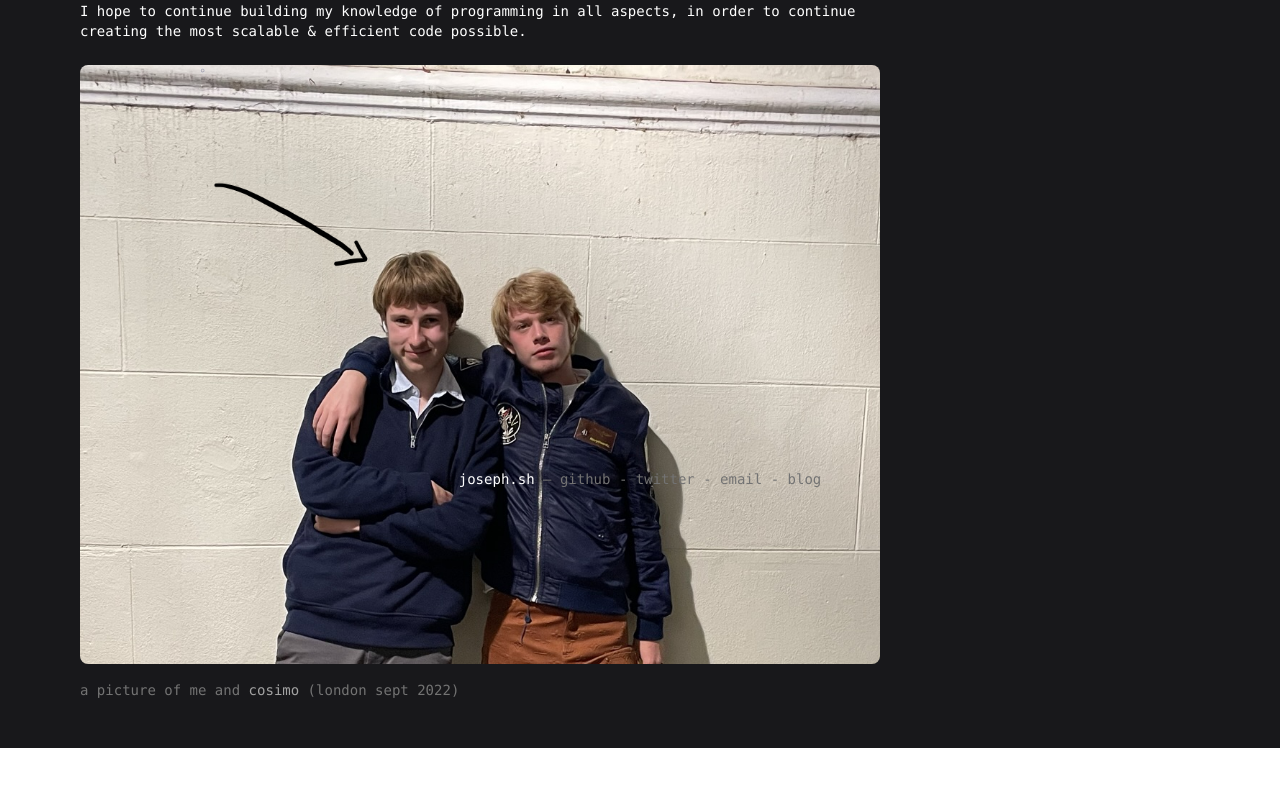
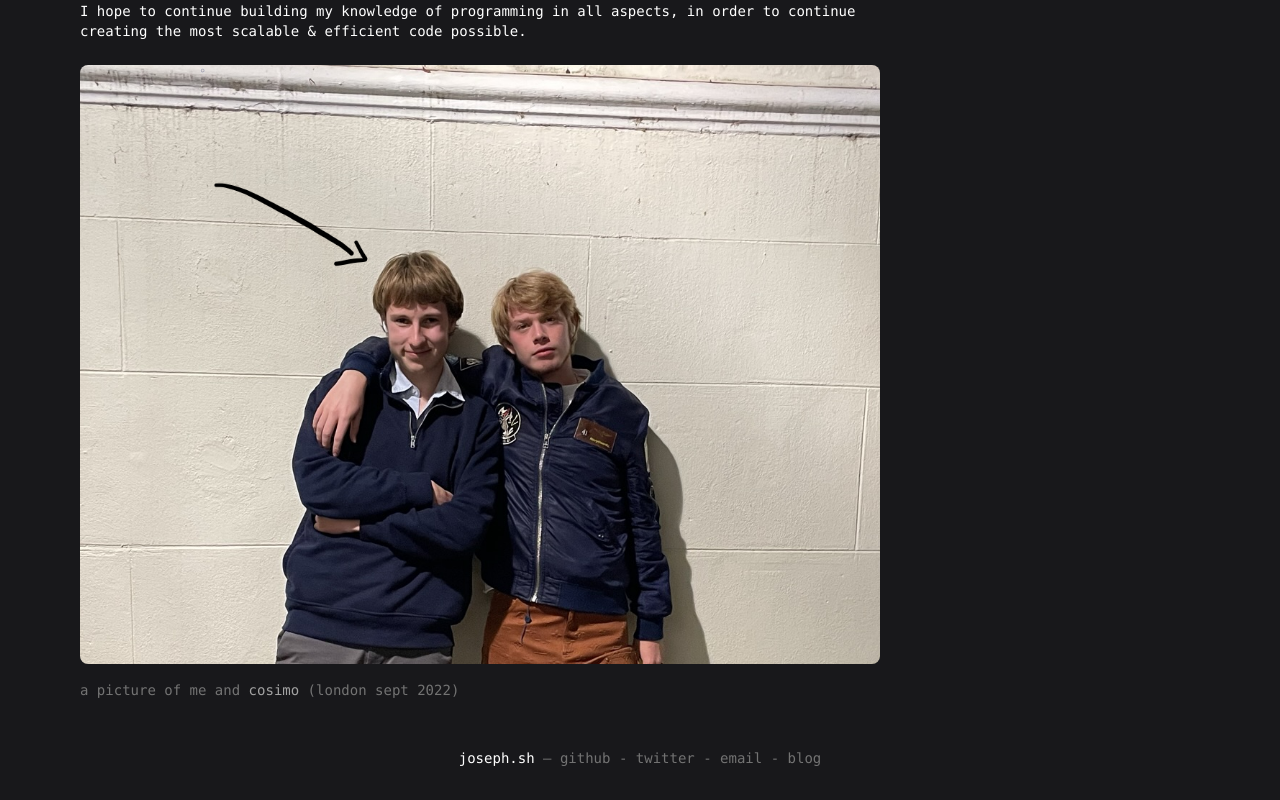
Before and after one commit to purchasable/website, a Next.js app: page /about in a window 1280 px wide. Shown: the part 283-1083 px from the top of the page. Before the commit the page ends 1031 px from the top, so only its background shows below. Built offline with nearby package versions, Linux system fonts and the light colour scheme.

Commit message:
fixed ui issues

```diff
--- a/pages/about.tsx
+++ b/pages/about.tsx
@@ -5,8 +5,8 @@ import Image from "next/image";
 
 const about = () => {
     return (
-        <div>
-            <div className="font-semibold xl:font-normal lg:absolute bg-zinc-900">
+        <div className="flex flex-col h-screen">
+            <div className="font-semibold xl:font-normal bg-zinc-900 mb-auto">
                 <div className="xl:px-20 xl:pt-20 xl:items-start items-center flex flex-col justify-center px-5 pt-12 text-xs md:text-sm space-y-6 text-white">
                     <h1 className="text-xl xl:text-2xl text-blue-500 font-bold">
                         About
@@ -49,7 +49,9 @@ const about = () => {
                     </span>
                 </div>
             </div>
-            <PageFooter />
+            <div className="h-18">
+                <PageFooter />
+            </div>
         </div>
     );
 };
--- a/pages/components/footer.tsx
+++ b/pages/components/footer.tsx
@@ -2,8 +2,8 @@ import React from "react";
 
 export default function PageFooter() {
     return (
-        <div className="items-center flex flex-col text-xs lg:text-sm font-semibold lg:font-normal">
-            <h2 className="absolute bottom-7">
+        <div className="items-center flex flex-col text-xs lg:text-sm font-semibold lg:font-normal mt-auto bg-zinc-900">
+            <h2 className="sticky pb-8">
                 <span>
                     {" "}
                     <a
--- a/pages/contact.tsx
+++ b/pages/contact.tsx
@@ -5,7 +5,7 @@ import { SiDiscord, SiTwitter } from "react-icons/si";
 
 const contact = () => {
     return (
-        <div className="font-semibold lg:font-normal">
+        <div className="font-semibold lg:font-normal flex flex-col h-screen">
             <div className="lg:p-20 lg:items-start items-center flex flex-col justify-center px-5 py-12 text-xs lg:text-sm space-y-6 text-white">
                 <h1 className="text-xl lg:text-2xl text-blue-500 font-bold">
                     Contact
--- a/pages/index.tsx
+++ b/pages/index.tsx
@@ -2,8 +2,8 @@ import PageFooter from "./components/footer";
 
 export default function Home() {
     return (
-        <div className="font-semibold lg:font-normal">
-            <div className="lg:p-20 lg:items-start items-center flex flex-col justify-center px-4 py-12 text-xs lg:text-sm space-y-[25px]">
+        <div className="font-semibold lg:font-normal flex flex-col h-screen">
+            <div className="lg:p-20 lg:items-start items-center flex flex-col justify-center px-4 py-12 text-xs lg:text-sm space-y-[25px] mb-auto">
                 <h1 className="text-xl lg:text-2xl text-blue-500 font-bold">
                     Joseph Murphy
                 </h1>
@@ -55,7 +55,9 @@ export default function Home() {
                     <span className="text-gray-400">- Steve Jobs</span>
                 </span>
             </div>
-            <PageFooter />
+            <div className="h-18">
+                <PageFooter />
+            </div>
         </div>
     );
 }
```
